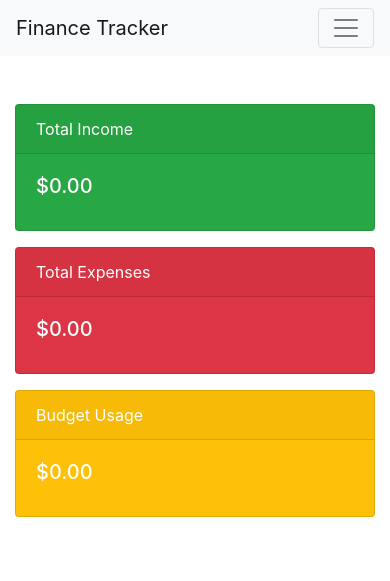
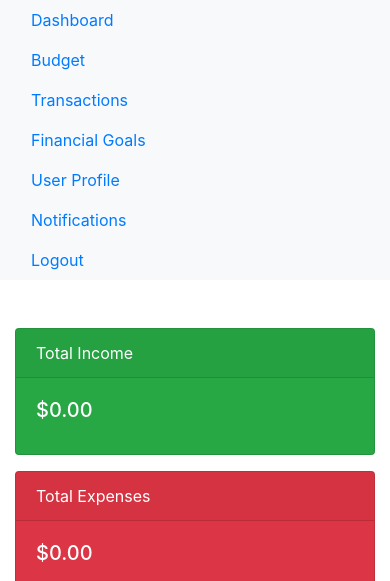
Before and after one commit to abelshebela/finance_tracker, a PHP site: page /dashboard.php in a window 390 px wide. Shown: the top 581 px of the page. Run offline with PHP 8.4, Linux system fonts and the light colour scheme; the visitor is signed in with stand-in values (Sample User, id 1); data that the repository does not hold is empty; some libraries are stand-ins or nearby versions.

Commit message:
modified the nav.php

```diff
--- a/dashboard.php
+++ b/dashboard.php
@@ -99,12 +99,15 @@ foreach (array_keys($incomeData) as $key) {
 <head>
     <title>Finance Tracker - Dashboard</title>
     <link rel="stylesheet" href="https://maxcdn.bootstrapcdn.com/bootstrap/4.5.2/css/bootstrap.min.css">
+    <script src="https://code.jquery.com/jquery-3.5.1.slim.min.js"></script>
+    <script src="https://cdn.jsdelivr.net/npm/@popperjs/core@2.11.6/dist/umd/popper.min.js"></script>
+    <script src="https://stackpath.bootstrapcdn.com/bootstrap/4.5.2/js/bootstrap.min.js"></script>
 </head>
 <body>
     <header>
         <?php include 'nav.php'; ?>
     </header>
-    <div class="container mt-5">
+    <div class="container mt-5 col-md-9 ms-sm-auto col-lg-10 px-md-4">
 
         <div class="row">
             <div class="col-md-4">
--- a/nav.php
+++ b/nav.php
@@ -2,47 +2,72 @@
 session_start();
 include 'includes/db.php';
 ?>
-<nav class="navbar navbar-expand-lg navbar-light bg-light">
-    <a class="navbar-brand" href="dashboard.php">Finance Tracker</a>
-    <button class="navbar-toggler" type="button" data-toggle="collapse" data-target="#navbarNav" aria-controls="navbarNav" aria-expanded="false" aria-label="Toggle navigation">
-        <span class="navbar-toggler-icon"></span>
-    </button>
-    <div class="collapse navbar-collapse" id="navbarNav">
-        <ul class="navbar-nav navbar-nav ml-auto">
-            <li class="nav-item active">
-                <a class="nav-link" href="dashboard.php">Dashboard</a>
+            <nav id="sidebar" class="col-md-3 col-lg-2 d-md-block bg-light sidebar">
+                <div class="position-sticky">
+                    <ul class="nav flex-column">
+                        <li class="nav-item">
+                            <a class="nav-link active" href="dashboard.php">
+                                Dashboard
+                            </a>
                         </li>
-            <li class="nav-item dropdown">
-                <a class="nav-link dropdown-toggle" href="#" id="transactionsDropdown" role="button" data-toggle="dropdown" aria-haspopup="true" aria-expanded="false">
+                        <li class="nav-item">
+                            <a class="nav-link" href="#" data-toggle="collapse" data-target="#budgetDropdown">
                                 Budget
                             </a>
-                <div class="dropdown-menu" aria-labelledby="transactionsDropdown">
-                    <a class="dropdown-item" href="add_budget.php">Add Budget</a>
-                    <a class="dropdown-item" href="view_budget.php">View Budgets</a>
-                </div>
+                            <ul class="nav flex-column sub-menu collapse" id="budgetDropdown">
+                                <li class="nav-item">
+                                    <a class="nav-link" href="add_budget.php">
+                                        Add Budget
+                                    </a>
                                 </li>
-            <li class="nav-item dropdown">
-                <a class="nav-link dropdown-toggle" href="#" id="transactionsDropdown" role="button" data-toggle="dropdown" aria-haspopup="true" aria-expanded="false">
+                                <li class="nav-item">
+                                    <a class="nav-link" href="view_budget.php">
+                                        View Budgets
+                                    </a>
+                                </li>
+                            </ul>
+                        </li>
+                        <li class="nav-item">
+                            <a class="nav-link" href="#" data-toggle="collapse" data-target="#transactionsDropdown">
                                 Transactions
                             </a>
-                <div class="dropdown-menu" aria-labelledby="transactionsDropdown">
-                    <a class="dropdown-item" href="add_income.php">Add Income</a>
-                    <a class="dropdown-item" href="add_expense.php">Add Expense</a>
-                    <a class="dropdown-item" href="view_transactions.php">View Transactions</a>
-                </div>
+                            <ul class="nav flex-column sub-menu collapse" id="transactionsDropdown">
+                                <li class="nav-item">
+                                    <a class="nav-link" href="add_income.php">
+                                        Add Income
+                                    </a>
                                 </li>
                                 <li class="nav-item">
-                <a class="nav-link" href="financial_goals.php">Financial Goals</a>
+                                    <a class="nav-link" href="add_expense.php">
+                                        Add Expense
+                                    </a>
                                 </li>
                                 <li class="nav-item">
-                <a class="nav-link" href="profile.php">User Profile</a>
+                                    <a class="nav-link" href="view_transactions.php">
+                                        View Transactions
+                                    </a>
+                                </li>
+                            </ul>
                         </li>
                         <li class="nav-item">
-               <a class="nav-link" href="notification.php">Notifications</a>
+                            <a class="nav-link" href="financial_goals.php">
+                                Financial Goals
+                            </a>
                         </li>
-
                         <li class="nav-item">
-                <a class="nav-link" href="logout.php">Logout</a>
+                            <a class="nav-link" href="profile.php">
+                                User Profile
+                            </a>
+                        </li>
+                        <li class="nav-item">
+                            <a class="nav-link" href="notification.php">
+                                Notifications
+                            </a>
+                        </li>
+                        <li class="nav-item">
+                            <a class="nav-link" href="logout.php">
+                                Logout
+                            </a>
                         </li>
                     </ul>
                 </div>
```
Lines whose indentation alone changed are shown as unchanged.
